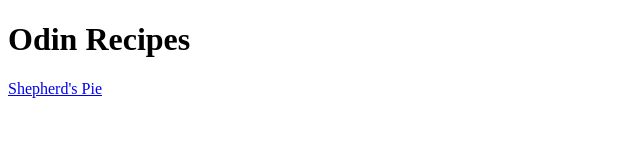
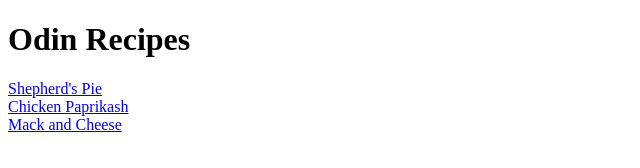
Before and after one commit to FrostyWing02/klp-recipes, a plain HTML site: page index.html in a window 1280 px wide. Shown: the whole page, without its empty margins (0-640 px from the left). Drawn offline with Linux system fonts and the light colour scheme.

Commit message:
index changes

```diff
--- a/index.html
+++ b/index.html
@@ -7,8 +7,11 @@
 
     </head>
     <body>
+
         <h1>Odin Recipes</h1>
-        <a href="recipes/sheperdspie.html">Shepherd's Pie</a>
+        <a href="recipes/sheperdspie.html">Shepherd's Pie</a><br>
+        <a href="recipes/chickenpaprikash.html">Chicken Paprikash</a><br>
+        <a href="recipes/macncheese.html">Mack and Cheese</a>
 
     </body>
 </html>
```
Also changed, not shown: img/paprikash/main.webp (added), img/pie/sp1.webp (added), img/pie/sp2.webp (added), img/pie/sp3.webp (added), img/pie/sp4.webp (added), img/pie/sp5.webp (added), img/pie/sp6.webp (added), img/pie/sp7.webp (added), 1 other file.
